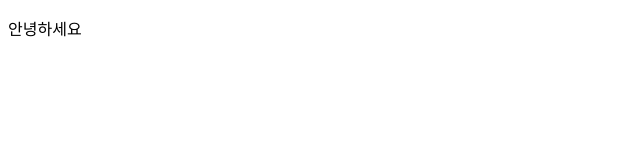
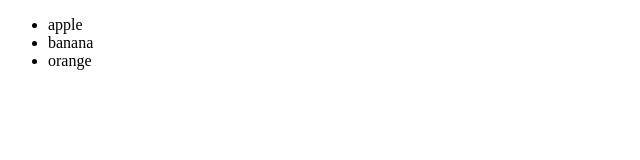
Before and after one commit to ddozero/React-Study, a React (Vite) app in the folder my-first-react/: page / in a window 1280 px wide. Shown: the top 160 px of the page, without its empty margins (0-640 px from the left). Built offline with nearby package versions, Linux system fonts and the light colour scheme.

Commit message:
✨ Feat: es6 04. javascript  map() method

```diff
--- a/my-first-react/src/main.jsx
+++ b/my-first-react/src/main.jsx
@@ -3,6 +3,18 @@ import { createRoot } from 'react-dom/client'
 //import './index.css'
 //import App from './App.jsx'
 
+const fruitlist = ['apple', 'banana', 'orange'];
+
+function MyList(){
+  return(
+    <ul>
+    {fruitlist.map(fruit=>
+      <li key ={fruit}>{fruit}</li>
+    )}
+    </ul>
+  );
+}
+
 createRoot(document.getElementById('root')).render(
-  <p>안녕하세요</p>
+  <MyList/>
 )
```
